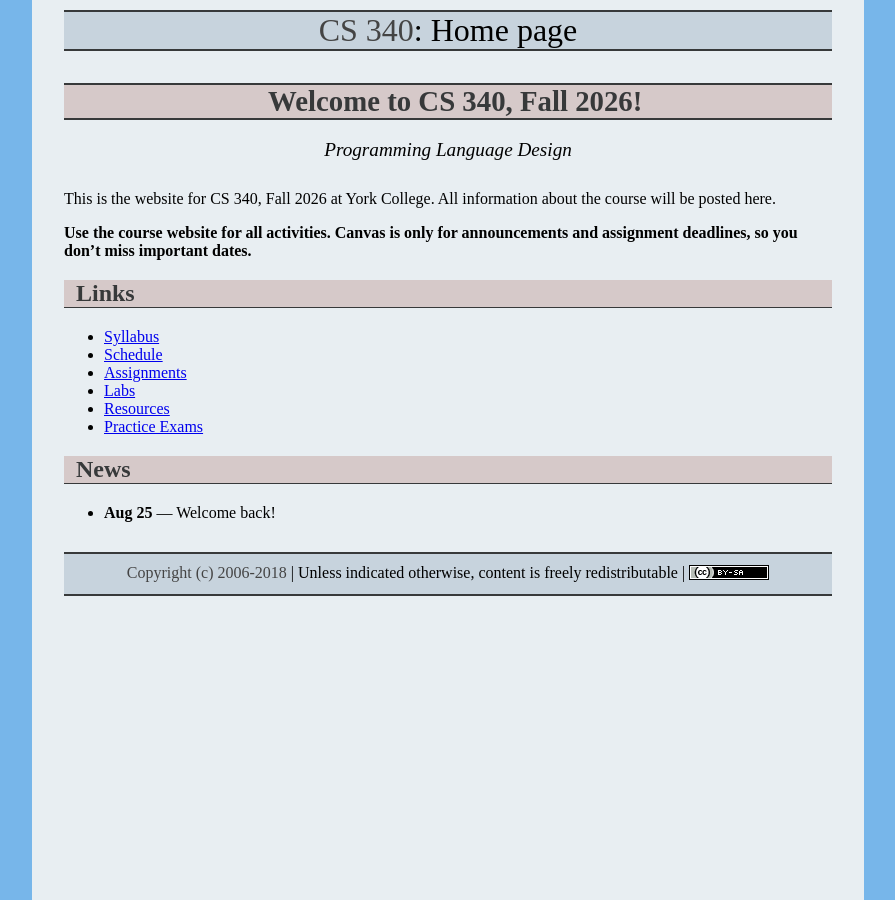
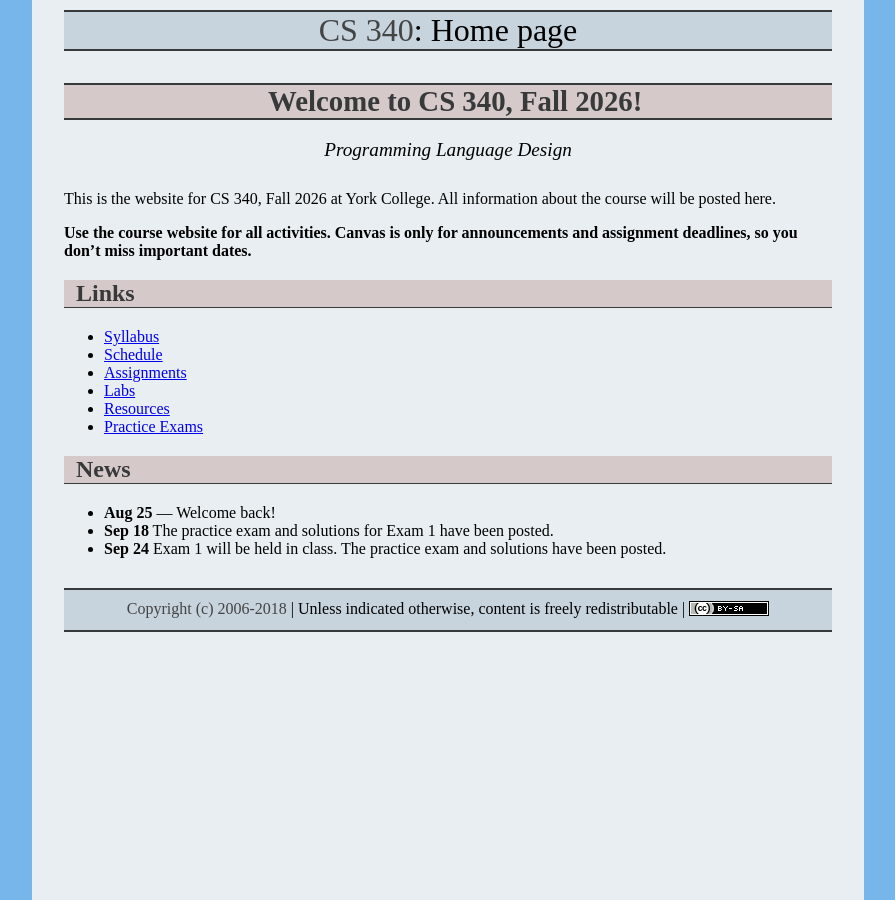
Before and after one commit to ycpcs/cs340-fall2026, a Jekyll site: the page built from index.md, in a window 1280 px wide. Shown: the whole page, without its empty margins (192-1087 px from the left). Built offline with Jekyll 4.4.1, drawn with Linux system fonts in a browser that asks for light colours.

Commit message:
Update index.md

```diff
--- a/index.md
+++ b/index.md
@@ -23,6 +23,9 @@ This is the website for CS 340, Fall 2026 at York College.  All information abou
 ## News
 
 * **Aug 25** &mdash; Welcome back!
+* **Sep 18** The practice exam and solutions for Exam 1 have been posted.
+* **Sep 24** Exam 1 will be held in class. The practice exam and solutions have been posted.
+
 
 <!--
 * **Dec 11** &mdash; If you have completed the extra credit option for [Assignment 7](assign/assign07.html) and you would like receive credit for it, send me an email today stating that (1) you did not discuss the extra credit with anyone, and (2) you did not give or receive any help concerning the extra credit.
```
